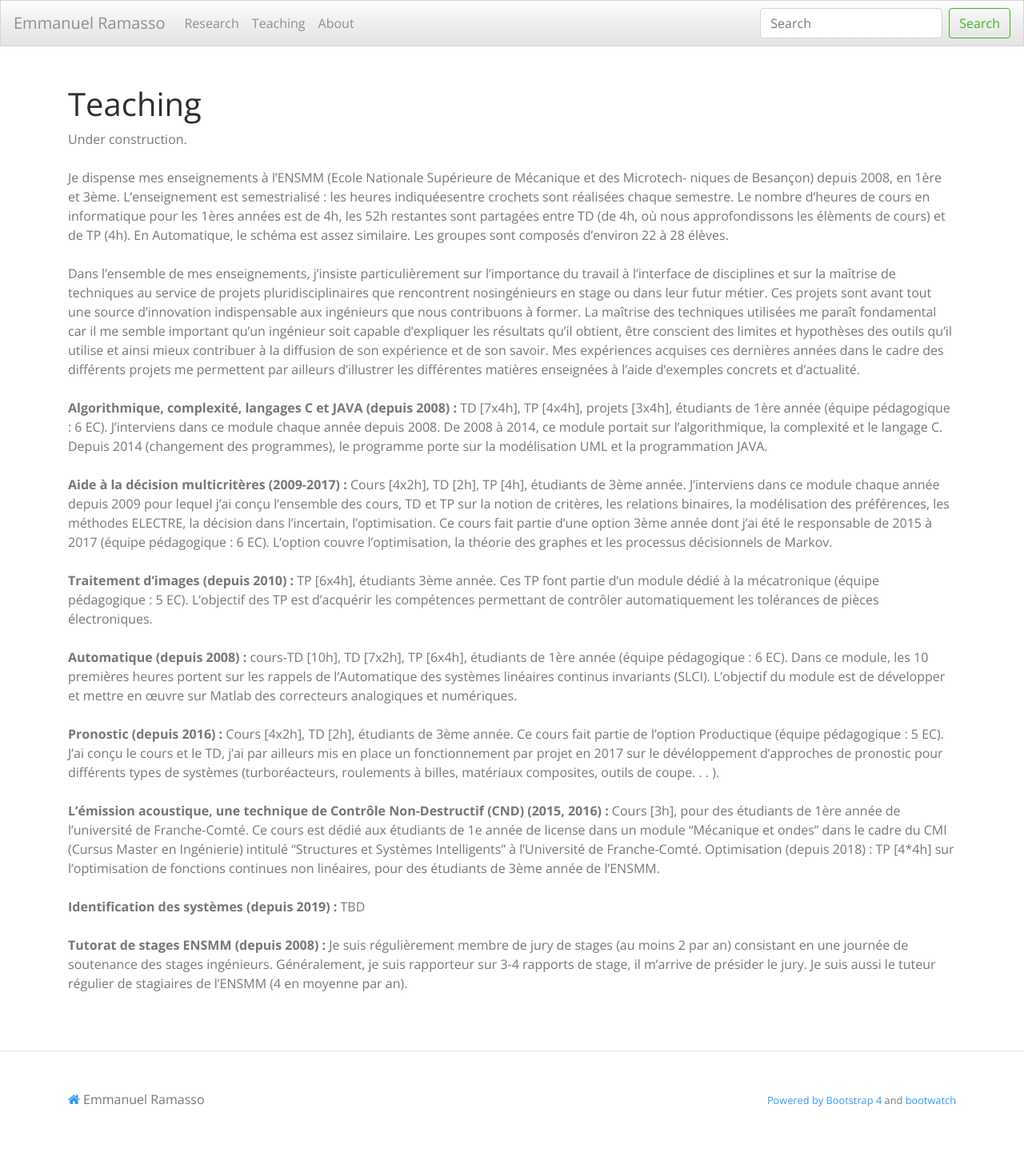
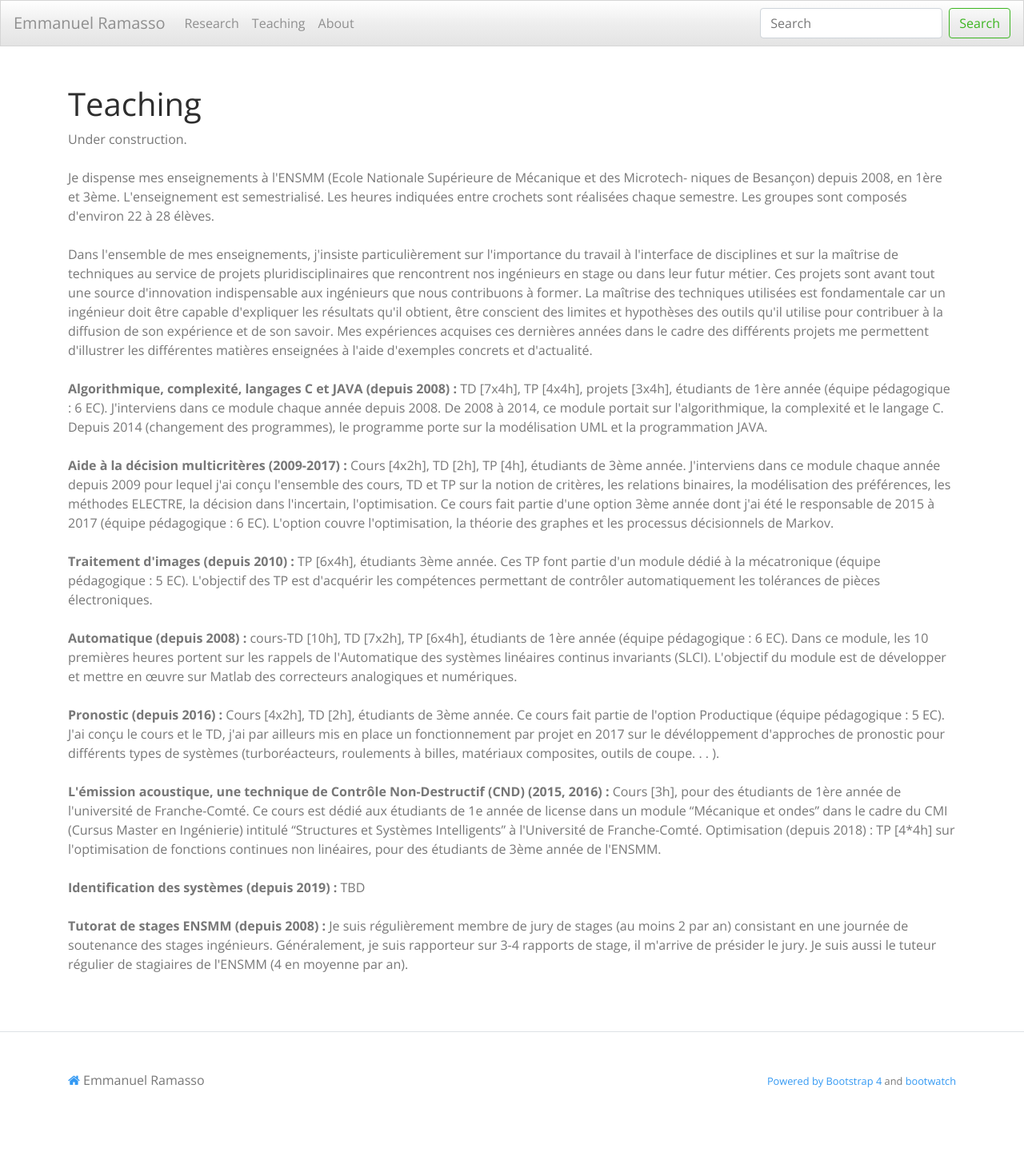
Before and after one commit to emmanuelramasso/emmanuelramasso.github.io, a Jekyll site: the page built from Teaching.html, in a window 1280 px wide. Shown: the whole page at 80% size. Built offline with Jekyll 4.4.1, drawn with Linux system fonts in a browser that asks for light colours; a style sheet for code colours, icons or effects is not loaded; after the commit the page ends 1427 px from its top, so only the background shows below that.

Commit message:
Update Teaching.html

```diff
--- a/Teaching.html
+++ b/Teaching.html
@@ -7,30 +7,27 @@ Under construction.
 
 <br><br>
 
-Je dispense mes enseignements à l’ENSMM (Ecole Nationale Supérieure de Mécanique et des Microtech-
+Je dispense mes enseignements à l'ENSMM (Ecole Nationale Supérieure de Mécanique et des Microtech-
 niques de Besançon) depuis 2008, en 1ère et 3ème.
-L’enseignement est semestrialisé : les heures indiquéesentre crochets sont réalisées chaque semestre.
-Le nombre d’heures de cours en informatique pour les 1ères années est de 4h, les 52h restantes sont partagées
-entre TD (de 4h, où nous approfondissons les élèments de cours) et de TP (4h). En Automatique, le schéma
-est assez similaire. Les groupes sont composés d’environ 22 à 28 élèves.<br><br>
+L'enseignement est semestrialisé. Les heures indiquées entre crochets sont réalisées chaque semestre.
+Les groupes sont composés d'environ 22 à 28 élèves.<br><br>
 
-Dans l’ensemble de mes enseignements, j’insiste particulièrement sur l’importance du travail à l’interface
+Dans l'ensemble de mes enseignements, j'insiste particulièrement sur l'importance du travail à l'interface
 de disciplines et sur la maı̂trise de techniques au service de projets pluridisciplinaires que
-rencontrent nosingénieurs en stage ou dans leur futur métier. Ces projets sont avant tout
-une source d’innovation indispensable aux ingénieurs que nous contribuons à former.
-La maîtrise des techniques utilisées me paraît fondamental car il me semble important qu’un ingénieur soit
-capable d’expliquer les résultats
-qu’il obtient, être conscient des limites et hypothèses des outils qu’il utilise et ainsi mieux contribuer à la
+rencontrent nos ingénieurs en stage ou dans leur futur métier. Ces projets sont avant tout
+une source d'innovation indispensable aux ingénieurs que nous contribuons à former.
+La maîtrise des techniques utilisées est fondamentale car un ingénieur doit être capable d'expliquer les résultats
+qu'il obtient, être conscient des limites et hypothèses des outils qu'il utilise pour contribuer à la
 diffusion de son expérience et de son savoir. Mes expériences
-acquises ces dernières années dans le cadre des différents projets me permettent par ailleurs d’illustrer les
-différentes matières enseignées à l’aide d’exemples concrets et d’actualité.<br><br>
+acquises ces dernières années dans le cadre des différents projets me permettent d'illustrer les
+différentes matières enseignées à l'aide d'exemples concrets et d'actualité.<br><br>
 
 <strong>
   Algorithmique, complexité, langages C et JAVA (depuis 2008) :
 </strong>
 TD [7x4h], TP [4x4h], projets [3x4h],
-étudiants de 1ère année (équipe pédagogique : 6 EC). J’interviens dans ce module chaque année depuis
-2008. De 2008 à 2014, ce module portait sur l’algorithmique, la complexité et le langage C.
+étudiants de 1ère année (équipe pédagogique : 6 EC). J'interviens dans ce module chaque année depuis
+2008. De 2008 à 2014, ce module portait sur l'algorithmique, la complexité et le langage C.
 Depuis 2014 (changement des programmes), le programme porte sur la modélisation UML et la
 programmation JAVA.<br><br>
 
@@ -38,45 +35,45 @@ programmation JAVA.<br><br>
   Aide à la décision multicritères (2009-2017) :
 </strong>
 Cours [4x2h], TD [2h], TP [4h], étudiants de 3ème année.
-J’interviens dans ce module chaque année depuis 2009 pour lequel j’ai conçu l’ensemble des cours, TD et
+J'interviens dans ce module chaque année depuis 2009 pour lequel j'ai conçu l'ensemble des cours, TD et
 TP sur la notion de critères, les relations binaires, la modélisation des préférences, les méthodes ELECTRE,
-la décision dans l’incertain, l’optimisation. Ce cours fait partie d’une option 3ème année dont j’ai été
-le responsable de 2015 à 2017 (équipe pédagogique : 6 EC). L’option couvre l’optimisation, la théorie des
+la décision dans l'incertain, l'optimisation. Ce cours fait partie d'une option 3ème année dont j'ai été
+le responsable de 2015 à 2017 (équipe pédagogique : 6 EC). L'option couvre l'optimisation, la théorie des
 graphes et les processus décisionnels de Markov.<br><br>
 
 <strong>
-Traitement d’images (depuis 2010) :
+  Traitement d'images (depuis 2010) :
 </strong>
-TP [6x4h], étudiants 3ème année. Ces TP font partie d’un module
-dédié à la mécatronique (équipe pédagogique : 5 EC). L’objectif des TP est d’acquérir les compétences
+TP [6x4h], étudiants 3ème année. Ces TP font partie d'un module
+dédié à la mécatronique (équipe pédagogique : 5 EC). L'objectif des TP est d'acquérir les compétences
 permettant de contrôler automatiquement les tolérances de pièces électroniques.<br><br>
 
 <strong>
-Automatique (depuis 2008) :
+  Automatique (depuis 2008) :
 </strong>
 cours-TD [10h], TD [7x2h], TP [6x4h], étudiants de 1ère année (équipe
-pédagogique : 6 EC). Dans ce module, les 10 premières heures portent sur les rappels de l’Automatique
+pédagogique : 6 EC). Dans ce module, les 10 premières heures portent sur les rappels de l'Automatique
 des systèmes linéaires continus invariants (SLCI).
-L’objectif du module est de développer et mettre en œuvre sur Matlab des
+L'objectif du module est de développer et mettre en œuvre sur Matlab des
 correcteurs analogiques et numériques.<br><br>
 
 <strong>
-Pronostic (depuis 2016) :
+  Pronostic (depuis 2016) :
 </strong>
-Cours [4x2h], TD [2h], étudiants de 3ème année. Ce cours fait partie de l’option
-Productique (équipe pédagogique : 5 EC). J’ai conçu le cours et le TD, j’ai par ailleurs mis en place un
-fonctionnement par projet en 2017 sur le dévéloppement d’approches de pronostic pour différents types de
+Cours [4x2h], TD [2h], étudiants de 3ème année. Ce cours fait partie de l'option
+Productique (équipe pédagogique : 5 EC). J'ai conçu le cours et le TD, j'ai par ailleurs mis en place un
+fonctionnement par projet en 2017 sur le dévéloppement d'approches de pronostic pour différents types de
 systèmes (turboréacteurs, roulements à billes, matériaux composites, outils de coupe. . . ).<br><br>
 
 <strong>
-L’émission acoustique, une technique de Contrôle Non-Destructif (CND) (2015, 2016) :
+  L'émission acoustique, une technique de Contrôle Non-Destructif (CND) (2015, 2016) :
 </strong>
 Cours [3h], pour
-des étudiants de 1ère année de l’université de Franche-Comté. Ce cours est dédié aux étudiants de 1e
+des étudiants de 1ère année de l'université de Franche-Comté. Ce cours est dédié aux étudiants de 1e
 année de license dans un module “Mécanique et ondes” dans le cadre du CMI (Cursus Master en Ingénierie)
-intitulé “Structures et Systèmes Intelligents” à l’Université de Franche-Comté.
-Optimisation (depuis 2018) : TP [4*4h] sur l’optimisation de fonctions continues non linéaires, pour des
-étudiants de 3ème année de l’ENSMM.<br><br>
+intitulé “Structures et Systèmes Intelligents” à l'Université de Franche-Comté.
+Optimisation (depuis 2018) : TP [4*4h] sur l'optimisation de fonctions continues non linéaires, pour des
+étudiants de 3ème année de l'ENSMM.<br><br>
 
 
 <strong>
@@ -85,9 +82,9 @@ Optimisation (depuis 2018) : TP [4*4h] sur l’optimisation de fonctions continu
 TBD <br><br>
 
 <strong>
-Tutorat de stages ENSMM (depuis 2008) :
+  Tutorat de stages ENSMM (depuis 2008) :
 </strong>
 Je suis régulièrement membre de jury de stages (au moins 2 par
 an) consistant en une journée de soutenance des stages ingénieurs. Généralement, je suis rapporteur sur
-3-4 rapports de stage, il m’arrive de présider le jury. Je suis aussi le tuteur régulier de stagiaires
-de l’ENSMM (4 en moyenne par an). <br><br>
+3-4 rapports de stage, il m'arrive de présider le jury. Je suis aussi le tuteur régulier de stagiaires
+de l'ENSMM (4 en moyenne par an). <br><br>
```
